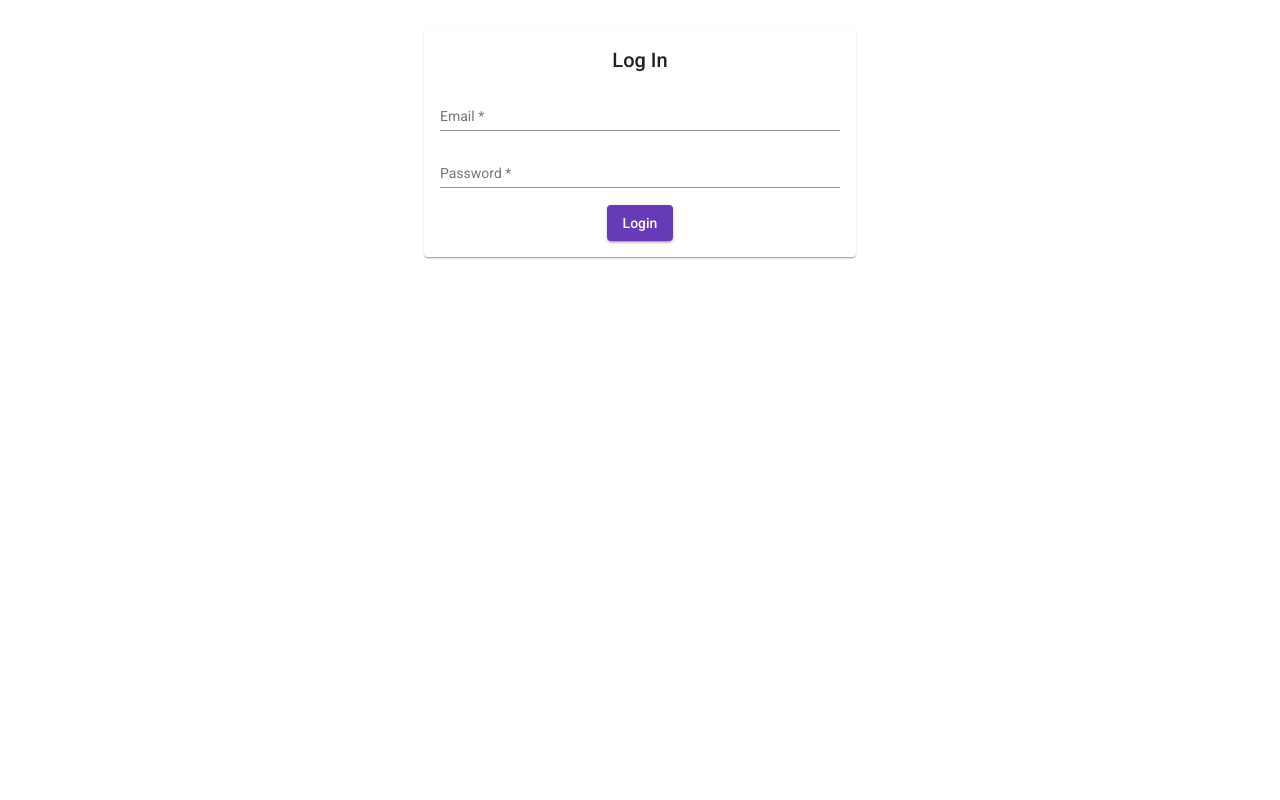
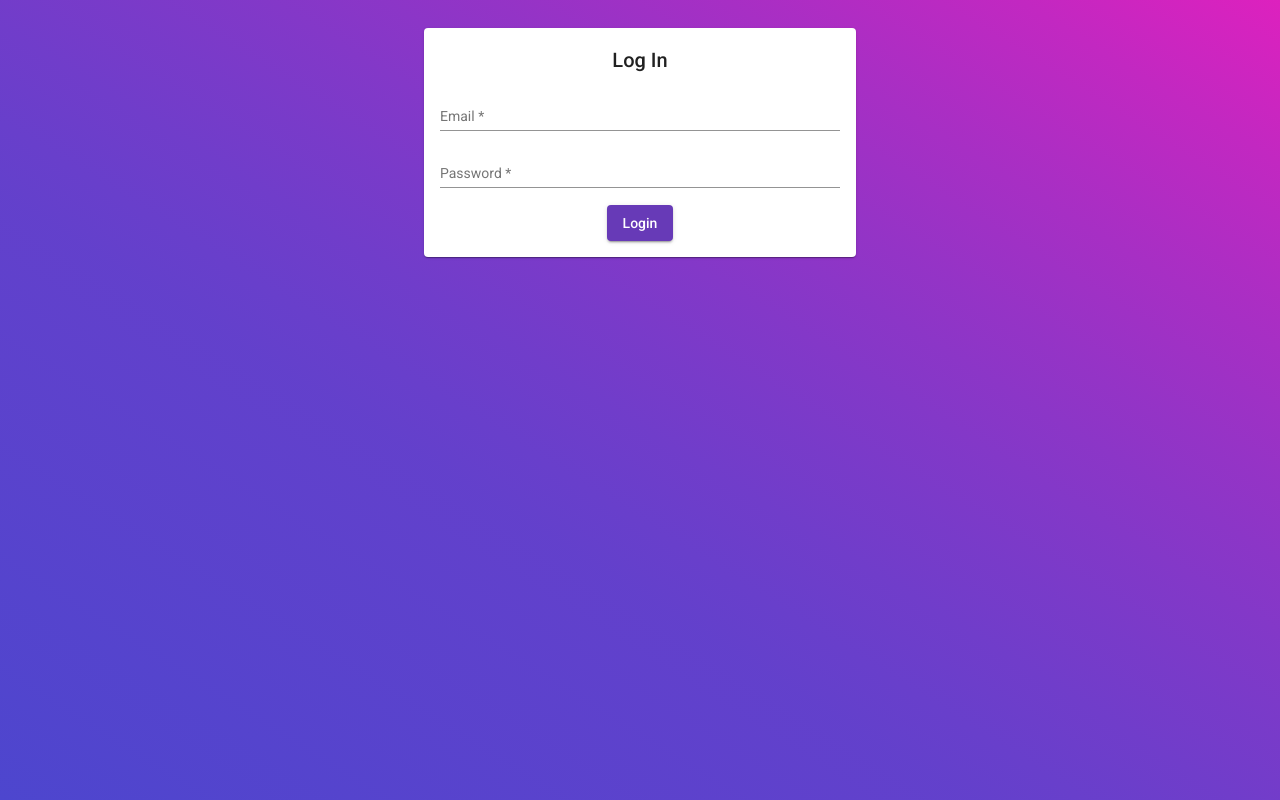
Before and after one commit to gabrielaburtan/ImageRecognitionWebApp, an Angular app in the folder fsd-app/: page /login in a window 1280 px wide. Built offline with nearby package versions, Linux system fonts and the light colour scheme.

Commit message:
Add gradient to login page

```diff
--- a/fsd-app/src/app/login/login.component.html
+++ b/fsd-app/src/app/login/login.component.html
@@ -1,4 +1,5 @@
-<mat-card>
+<div id="background">
+  <mat-card>
     <mat-card-content>
       <form>
         <h2>Log In</h2>
@@ -18,3 +19,4 @@
       </form>
     </mat-card-content>
   </mat-card>
+</div>
--- a/fsd-app/src/app/login/login.component.scss
+++ b/fsd-app/src/app/login/login.component.scss
@@ -4,6 +4,21 @@ mat-card {
     text-align: center;
   }
 
-  mat-form-field {
+mat-form-field {
     display: block;
   }
+
+#background {
+  position: fixed;
+  padding: 0;
+  margin: 0;
+
+  top: 0;
+  left: 0;
+
+  width: 100%;
+  height: 100%;
+
+  background: #4d46ce;
+  background: linear-gradient(to top right, #4d46ce, 70%, #dd21be);
+}
```
